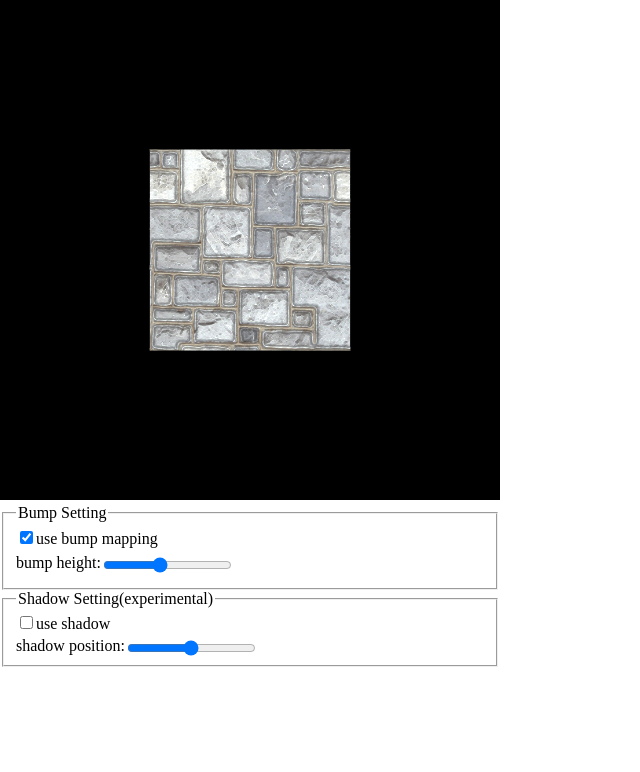
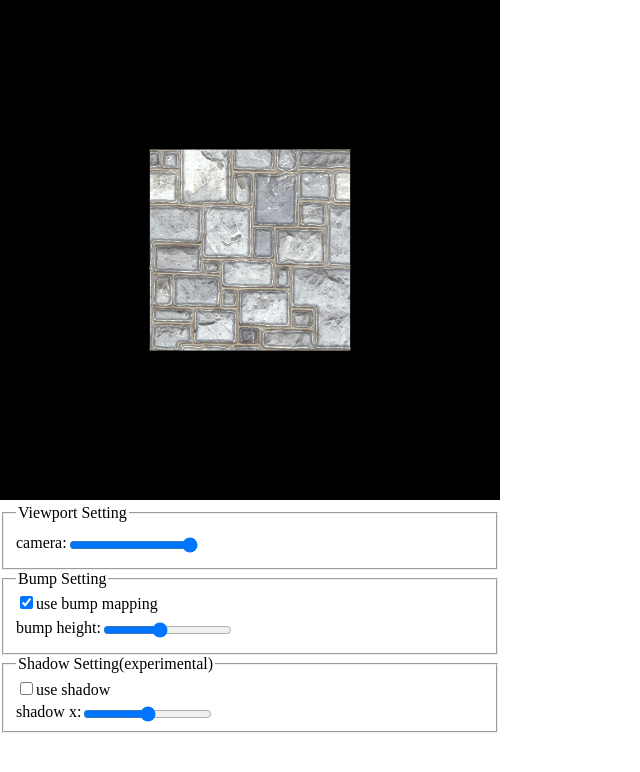
Before and after one commit to rainsilence0911/bumpMapping, a Vue app: page / in a window 1280 px wide. Shown: the top 772 px of the page, without its empty margins (0-640 px from the left). Built offline with nearby package versions, Linux system fonts and the light colour scheme.

Commit message:
add camera implementation

```diff
--- a/src/components/CanvasPlayer.vue
+++ b/src/components/CanvasPlayer.vue
@@ -21,6 +21,8 @@ export default {
                 this._player.useShadow(payload);
             } else if (mutation.type === types.CHANGE_SHADOW_POSITION) {
                 this._player.shadowX(payload);
+            } else if (mutation.type === types.CHANGE_CAMERA) {
+                this._player.cameraDistance(payload);
             }
         });
     }
--- a/src/components/ControlPanel.vue
+++ b/src/components/ControlPanel.vue
@@ -1,5 +1,16 @@
 <template>
     <div class="setting-container">
+        <fieldset>
+            <legend>Viewport Setting</legend>
+            <div class="bump-height-panel">
+                <label for="camera" >camera:</label>
+                <span class="setting-span">
+                    <input type="range" min="-17" max="-7" step="1" id="camera" ref="camera"
+                        value="-7" class="setting-range-item" @input="onCameraChange($event)">
+                </span>
+            </div>
+        </fieldset>
+
         <fieldset>
             <legend>Bump Setting</legend>
             <div>
@@ -8,9 +19,9 @@
             </div>
             <div class="bump-height-panel" id="bumpHeightPanel">
                 <label for="bumpHeight" >bump height:</label>
-                <span class="bump-height-span">
+                <span class="setting-span">
                     <input type="range" min="0.3" max="4" step="0.1" id="bumpHeight" ref="bumpHeight"
-                        value="1.9" class="bump-height-range" @input="onBumpRangeChange($event)">
+                        value="1.9" class="setting-range-item" @input="onBumpRangeChange($event)">
                 </span>
             </div>
         </fieldset>
@@ -21,10 +32,10 @@
                 <label for="isUseShadow" >use shadow</label>
             </div>
             <div>
-                <label for="shadowPosition" >shadow position:</label>
-                <span class="bump-height-span">
+                <label for="shadowPosition" >shadow x:</label>
+                <span class="setting-span">
                     <input type="range" min="-11" max="11" step="1" id="shadowPosition" ref="shadowPosition"
-                        value="0" class="bump-height-range" @input="onShadowPositionChange($event)">
+                        value="0" class="setting-range-item" @input="onShadowPositionChange($event)">
                 </span>
             </div>
         </fieldset>
@@ -39,7 +50,8 @@ export default {
             onUseShadowChange: 'changeUseShadow',
             onUseBumpChange: 'changeUseBump',
             onBumpRangeChange: 'changeBumpHeight',
-            onShadowPositionChange: 'changeShadowPosition'
+            onShadowPositionChange: 'changeShadowPosition',
+            onCameraChange: 'changeCamera'
         })
     },
 
@@ -62,12 +74,12 @@ export default {
     line-height: 30px;
 }
 
-.bump-height-span {
+.setting-span {
     display: inline-block;
     position: relative;
 }
 
-.bump-height-range {
+.setting-range-item {
     display: inline-block;
     position: relative;
     top: 5px;
--- a/src/observer/BumpPlayer.js
+++ b/src/observer/BumpPlayer.js
@@ -22,6 +22,7 @@ export default class BumpPlayer {
         var perspectiveMatrix = Matrix.perspective(45, canvas.width / canvas.height, 0.1, 100.0);
 
         this._state = {
+            cameraDistance: -7,
             shadowX: 0,
             useBump: useBump || true,
             useShadow: false,
@@ -51,8 +52,7 @@ export default class BumpPlayer {
             },
             shadow: {
                 uniform: {
-                    uPMatrix: perspectiveMatrix,
-                    uVMatrix: Matrix.lookAt(0.0, 14.0, 1.0, 0.0, 0.0, 0.0, 0.0, 1.0, 0.0)
+                    uPMatrix: perspectiveMatrix
                 },
                 cubeMesh: null,
                 planeMesh: null
@@ -142,6 +142,10 @@ export default class BumpPlayer {
         this._state.shadowX = value;
     }
 
+    cameraDistance (value) {
+        this._state.cameraDistance = value;
+    }
+
     bumpHeight (value) {
         this._state.bumpHeight = Number(value);
     }
@@ -186,7 +190,7 @@ export default class BumpPlayer {
         var gl = shader.gl;
 
         var uniform = cube.uniform;
-        uniform.uVMatrix = Matrix.translate(0.0, 0.0, -7.0);
+        uniform.uVMatrix = Matrix.translate(0.0, 0.0, state.cameraDistance);
         uniform.uMMatrix = mMatrix;
         uniform.uNormalMatrix = Matrix.transpose(Matrix.inverse(Matrix.multiply(uniform.uVMatrix, uniform.uMMatrix)));
         uniform.uBumpHeight = state.bumpHeight;
@@ -209,7 +213,7 @@ export default class BumpPlayer {
         var uniform = plane.uniform;
         var gl = shader.gl;
         shader.viewport();
-        uniform.uVMatrix = Matrix.translate(0.0, -2.0, -7.0);
+        uniform.uVMatrix = Matrix.translate(0.0, -2.0, state.cameraDistance);
         uniform.uMMatrix = new Matrix();
         uniform.uViewFromLightMatrix = shadow.uniform.uVMatrix;
         uniform.uShadowMap = shadow.buffer.texture;
--- a/src/store/modules/panelBehavior.js
+++ b/src/store/modules/panelBehavior.js
@@ -5,6 +5,7 @@ const state = {
     useBump: true,
     useShadow: false,
     bumpHeight: 0,
+    cameraDistance: -7,
     shadowXPosition: 0
 };
 
@@ -25,6 +26,9 @@ const actions = {
     changeShadowPosition ({ commit, state }, e) {
         commit(types.CHANGE_SHADOW_POSITION, (e.target || e.srcElement).value);
     },
+    changeCamera ({ commit, state }, e) {
+        commit(types.CHANGE_CAMERA, (e.target || e.srcElement).value);
+    },
     panelReady ({ commit, state }, data) {
         commit(types.PANEL_READY, data);
     }
@@ -43,6 +47,9 @@ const mutations = {
     [types.CHANGE_SHADOW_POSITION] (state, param) {
         state.shadowXPosition = param;
     },
+    [types.CHANGE_CAMERA] (state, param) {
+        state.cameraDistance = param;
+    },
     [types.PANEL_READY] (state, param) {
         state.useBump = param.useBump;
         state.bumpHeight = param.bumpHeight;
--- a/src/store/mutation-types.js
+++ b/src/store/mutation-types.js
@@ -2,4 +2,5 @@ export const CHANGE_USE_BUMP = 'CHANGE_USE_BUMP';
 export const CHANGE_USE_SHADOW = 'CHANGE_USE_SHADOW';
 export const CHANGE_BUMP_HEIGHT = 'CHANGE_BUMP_HEIGHT';
 export const CHANGE_SHADOW_POSITION = 'CHANGE_SHADOW_POSITION';
+export const CHANGE_CAMERA = 'CHANGE_CAMERA';
 export const PANEL_READY = 'PANEL_READY';
```
